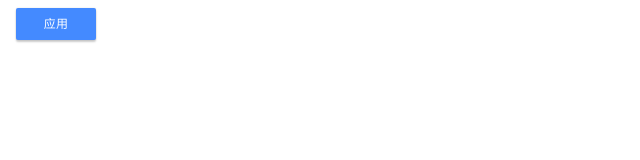
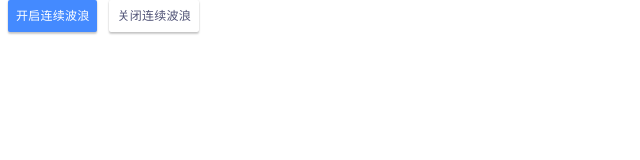
Before and after one commit to ddzy/canvas-water-button, a website: page index.html in a window 1280 px wide. Shown: the whole page, without its empty margins (0-640 px from the left). Drawn offline with Linux system fonts and the light colour scheme.

Commit message:
fix: 解决canvas.width设置100%导致的位置错乱的问题, 需要计算其父级高度

```diff
--- a/css/index.css
+++ b/css/index.css
@@ -1,3 +1,7 @@
+* {
+  margin: 0;
+  padding: 0;
+}
 .btn {
   overflow: hidden;
   position: relative;
@@ -42,3 +46,19 @@
   background-color: #116aff;
   color: #fff;
 }
+.btn-cancel {
+  margin-left: 8px;
+  background-color: transparent;
+  color: #4f5276;
+}
+.btn-cancel:hover {
+  color: #116aff;
+  background-color: transparent;
+}
+.box1 {
+  position: relative;
+  overflow: hidden;
+  width: 200px;
+  height: 200px;
+  border: 1px solid #000;
+}
--- a/index.html
+++ b/index.html
@@ -9,9 +9,15 @@
   </head>
   <body>
     <button class="btn btn-confirm k-water-btn" data-k-water-fill-color="#fff">
-      <span>应用</span>
+      <span>开启连续波浪</span>
     </button>
-
+    <button
+      class="btn btn-cancel k-water-btn"
+      data-k-water-fill-color="#aaa"
+      data-k-water-unconstant="true"
+    >
+      <span>关闭连续波浪</span>
+    </button>
     <script src="./js/index.js"></script>
   </body>
 </html>
--- a/js/index.js
+++ b/js/index.js
@@ -15,9 +15,9 @@ window.addEventListener("load", () => {
   //  水波的扩散速度
   const DEFAULT_WATER_SPEED = 2;
 
-  const waterTaskList = [];
+  let waterTaskList = [];
   let timer = 0;
-  let element = createCanvasElement();
+  let element = createCanvasElement(document.createElement("div"));
   let pen = element.getContext("2d");
 
   const $containerList = [
@@ -47,7 +47,7 @@ window.addEventListener("load", () => {
   }
 
   function initChildren(container) {
-    const $canvas = createCanvasElement();
+    const $canvas = createCanvasElement(container);
 
     container.appendChild($canvas);
   }
@@ -105,12 +105,18 @@ window.addEventListener("load", () => {
     });
   }
 
-  function createCanvasElement() {
+  /**
+   * @summary canvas.width & canvas.height 不能设置为 "100%", 会被当做数值
+   * @summary 故需获取父级元素的宽高
+   * @param {HTMLElement} container 波浪按钮的容器
+   */
+  function createCanvasElement(container) {
     const $canvas = document.createElement("canvas");
+    const containerRect = container.getBoundingClientRect();
 
     $canvas.classList += DEFAULT_WATER_BTN_CANVAS_CLASS;
-    $canvas.setAttribute("width", "100%");
-    $canvas.setAttribute("height", "100%");
+    $canvas.setAttribute("width", `${containerRect.width}px`);
+    $canvas.setAttribute("height", `${containerRect.height}px`);
     $canvas.style.cssText += `
       ;position: absolute;
       top: 0;
@@ -123,6 +129,9 @@ window.addEventListener("load", () => {
     return $canvas;
   }
 
+  /**
+   * @description 波纹类
+   */
   class Water {
     constructor(options) {
       this.radius = options.radius;
```
